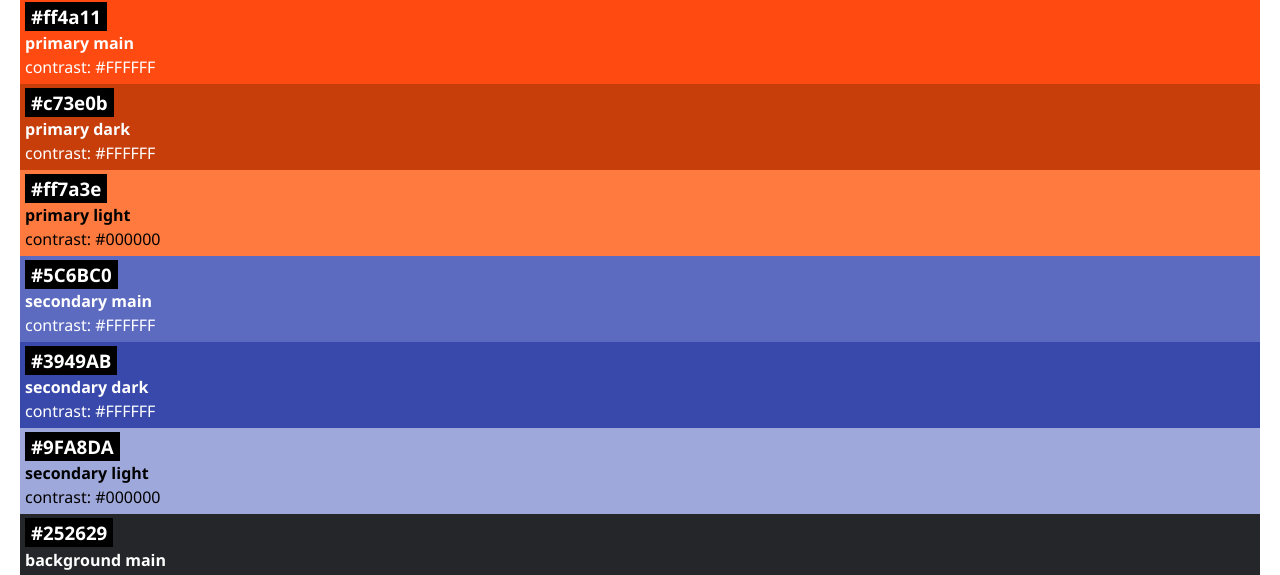
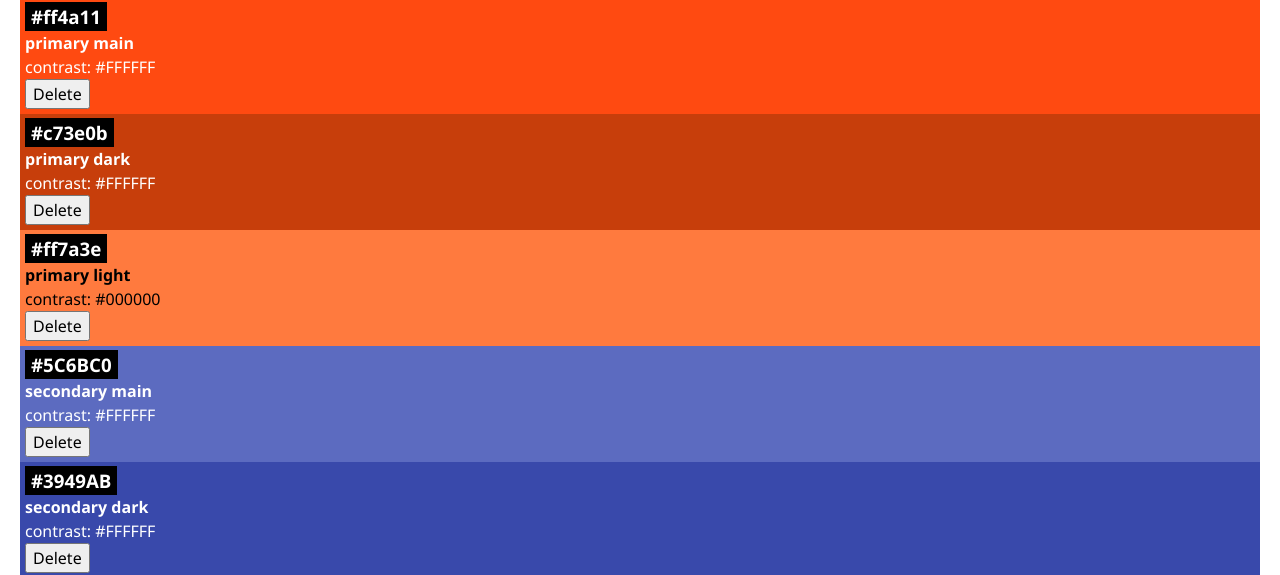
Before and after one commit to cbuerger92/Recap-Project-4-Theme-Creator, a React (Vite) app: page / in a window 1280 px wide. Shown: the part 240-815 px from the top of the page. Built offline with nearby package versions, Linux system fonts and the light colour scheme.

Commit message:
add delete function

```diff
--- a/src/App.jsx
+++ b/src/App.jsx
@@ -12,15 +12,22 @@ function App() {
     setColors([{ id: uid(), ...newColor }, ...colors]); // Unique ID hinzufügen + neue Farbe am Anfang
   }
 
+  function handleDeleteColor(id) {
+    setColors(colors.filter((color) => color.id !== id)); // Entfernt Farbe
+  }
+
   return (
     <>
       <h1>Theme Creator</h1>
-
       <ColorForm onSubmitColor={handleAddColor} />
 
-      {colors.map((color) => (
-        <Color key={color.id} color={color} />
-      ))}
+      {colors.length === 0 ? (
+        <p>No colors. Start by adding one!</p>
+      ) : (
+        colors.map((color) => (
+          <Color key={color.id} color={color} onDelete={handleDeleteColor} />
+        ))
+      )}
     </>
   );
 }
--- a/src/Components/Color/Color.css
+++ b/src/Components/Color/Color.css
@@ -9,3 +9,18 @@
   background: black;
   color: white;
 }
+
+/* Delete Nachricht */
+
+.color-card-highlight {
+  background-color: black;
+  color: white;
+  margin-top: 0;
+  padding-left: 7px;
+  padding-right: 7px;
+}
+
+.button-container {
+  display: flex; /* Flexbox für die Buttons */
+  align-items: center; /* Vertikale Ausrichtung */
+}
--- a/src/Components/Color/Color.jsx
+++ b/src/Components/Color/Color.jsx
@@ -1,6 +1,22 @@
 import "./Color.css";
+import { useState } from "react";
 
-export default function Color({ color }) {
+export default function Color({ color, onDelete }) {
+  const [showConfirm, setShowConfirm] = useState(false);
+
+  function handleDelete() {
+    setShowConfirm(true); // Bestätigungsnachricht anzeigen
+  }
+
+  function confirmDelete() {
+    onDelete(color.id); // Farbe löschen
+    setShowConfirm(false); // Bestätigungsnachricht ausblenden
+  }
+
+  function cancelDelete() {
+    setShowConfirm(false); // Bestätigungsnachricht ausblenden
+  }
+
   return (
     <div
       className="color-card"
@@ -12,6 +28,36 @@ export default function Color({ color }) {
       <h3 className="color-card-headline">{color.hex}</h3>
       <h4>{color.role}</h4>
       <p>contrast: {color.contrastText}</p>
+
+      <div className="button-container">
+        {/* Zeigt den "Delete"-Button an, wenn die Bestätigung nicht angezeigt wird */}
+        {!showConfirm ? (
+          <button onClick={handleDelete}>Delete</button>
+        ) : (
+          <>
+            <div className="color-card-highlight">
+              <p>Really delete?</p>
+            </div>
+            {/* "Cancel"-Button links und "Delete"-Button rechts */}
+            <button onClick={cancelDelete}>Cancel</button>
+            <button onClick={confirmDelete}>Delete</button>
+          </>
+        )}
+      </div>
     </div>
   );
 }
+
+{
+  /*
+
+<button onClick={handleDelete}>Delete</button>
+
+{showConfirm && (
+  <div className="color-card-highlight">
+    <p>Really delete?</p>
+    <button onClick={confirmDelete}>Delete</button>{" "}
+    <button onClick={cancelDelete}>Cancel</button>{" "}
+  </div>
+  */
+}
```
